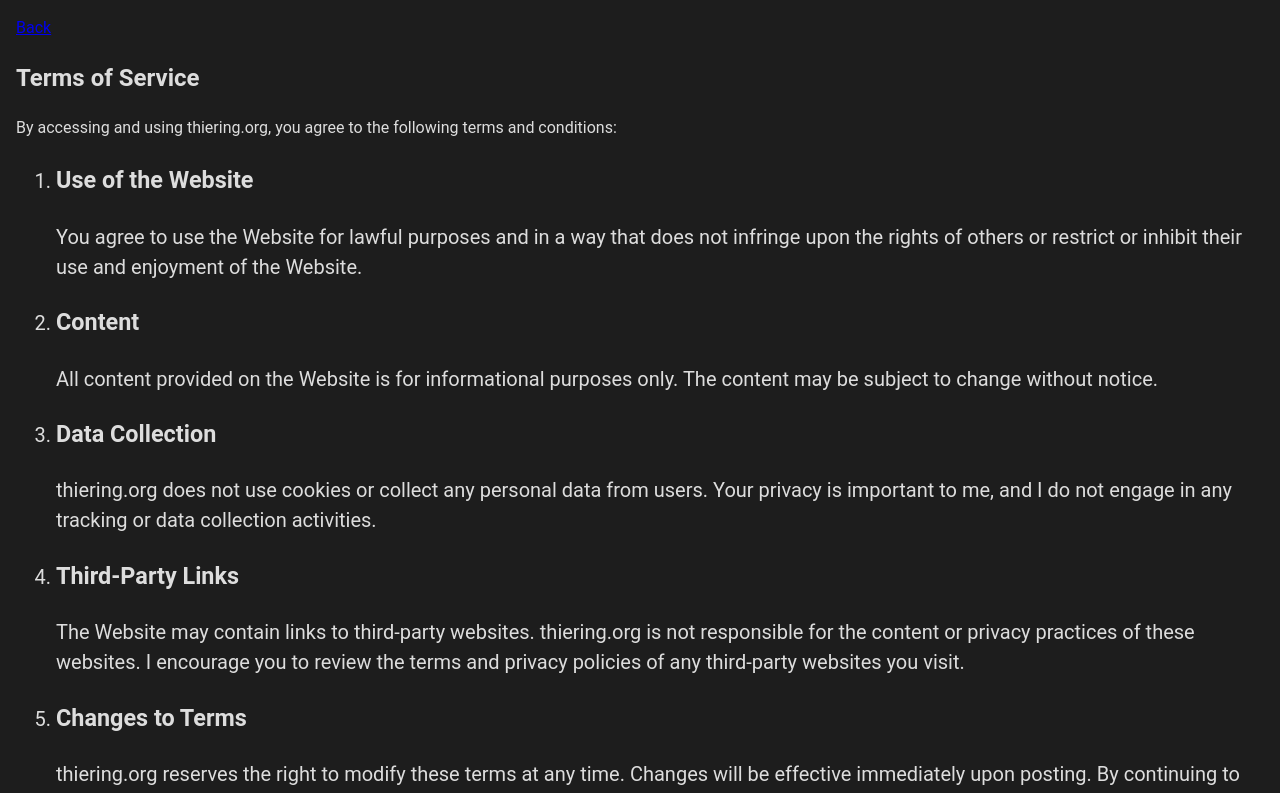
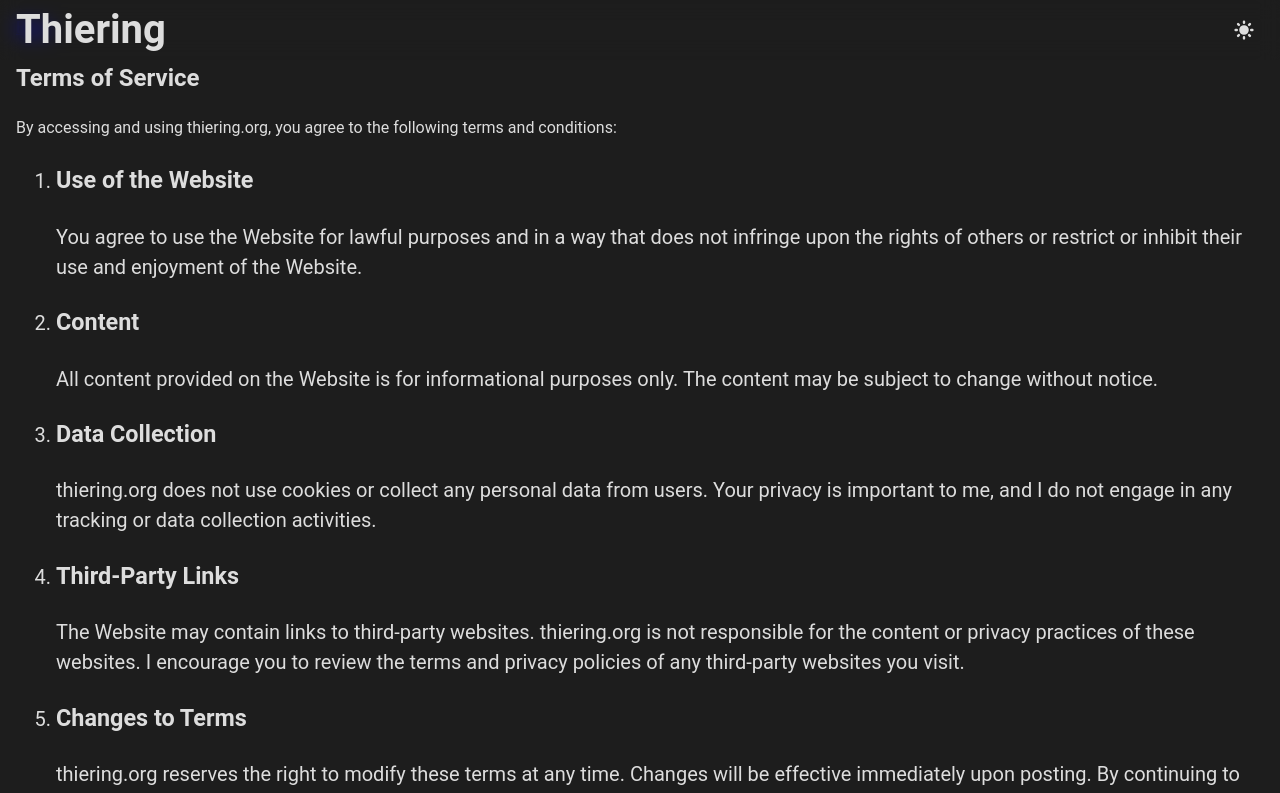
Before and after one commit to Noah4ever/noah4ever.github.io, a React (Vite) app: page /#/tos in a window 1280 px wide. Shown: the top 793 px of the page. Built offline with nearby package versions, Linux system fonts and the light colour scheme.

Commit message:
feature: add imprint and header to pages

```diff
--- a/src/components/Header.tsx
+++ b/src/components/Header.tsx
@@ -7,6 +7,7 @@
   HiSun as Sun,
   HiOutlineMoon as Moon,
 } from "react-icons/hi";
+import { Link } from "react-router-dom";
 
 export default function Header() {
   const persistance = new LocalStorageController();
@@ -17,6 +18,19 @@
 
   const [isScrollingUp, setIsScrollingUp] = useState<boolean>(false);
   const [lastScrollTop, setLastScrollTop] = useState<number>(0);
+
+  const [showLinks, setShowLinks] = useState<boolean>(false);
+
+  useEffect(() => {
+    console.log(location);
+    if (location.hash === "#/" || location.hash === "") {
+      console.log("show links");
+      setShowLinks(true);
+    } else {
+      console.log("hide links");
+      setShowLinks(false);
+    }
+  }, []);
 
   useEffect(() => {
     function handleScroll() {
@@ -100,7 +114,9 @@
     <header className="header-container" ref={headerRef}>
       <div className="header-logo-container">
         <div className="header-logo-name-container">
-          <h1 className="header-logo-name lastname">Thiering</h1>
+          <Link className="header-logo-name lastname" to={"/"}>
+            Thiering
+          </Link>
         </div>
       </div>
 
@@ -118,6 +134,8 @@
           )}
         </button>
         <ul className="header-links">
+          {showLinks ? (
+            <>
               <li>
                 <a href="#timeline" onClick={handleMenuClick}>
                   timeline
@@ -138,6 +156,11 @@
                   contact
                 </a>
               </li>
+            </>
+          ) : (
+            <></>
+          )}
+
           <li>
             <span
               onClick={handleLightMode}
--- a/src/pages/App.tsx
+++ b/src/pages/App.tsx
@@ -1,5 +1,4 @@
 import "@styles/app.scss";
-import Header from "../components/Header";
 import Welcome from "@/components/Welcome";
 import Content from "@/components/Content";
 import Footer from "@/components/Footer";
@@ -7,10 +6,6 @@
 export default function App() {
   return (
     <div className="app-container">
-      <a href="#main" className="skip-link">
-        Skip to main content
-      </a>
-      <Header />
       <Welcome />
       <Content />
       <Footer />
--- /dev/null
+++ b/src/pages/Imprint.tsx
@@ -0,0 +1,45 @@
+import React from "react";
+import "@styles/imprint.scss";
+
+export default function Imprint() {
+  React.useEffect(() => {
+    window.scrollTo(0, 0);
+  }, []);
+  return (
+    <div className="imprint-container">
+      <a href="/">Back</a>
+      <h2>Imprint</h2>
+
+      <p>
+        Person responsible for content according to § 55 Abs. 2 RStV (German
+        Interstate Broadcasting Agreement):
+      </p>
+      <p>Noah Thiering</p>
+      <p>Hauptstrasse 64, 28857, Syke</p>
+
+      <h3>Contact:</h3>
+      <p>Email: noah.thiering@web.de</p>
+
+      <h3>Disclaimer:</h3>
+      <p>
+        <h4>Liability for Content</h4>
+        The content of our pages was created with great care. However, we cannot
+        assume any liability for the accuracy, completeness, and timeliness of
+        the content.
+      </p>
+      <p>
+        <h4>Liability for Links</h4>
+        Our site contains links to external websites over which we have no
+        control. Therefore, we cannot accept any responsibility for their
+        content.
+      </p>
+      <p>
+        <h4>Copyright</h4>
+        The content and works on these pages created by the site operators are
+        subject to German copyright law. The reproduction, editing,
+        distribution, and any kind of use outside the limits of copyright law
+        require the written consent of the respective author or creator.
+      </p>
+    </div>
+  );
+}
--- a/src/pages/MainLayout.tsx
+++ b/src/pages/MainLayout.tsx
@@ -1,3 +1,4 @@
+import Header from "@/components/Header";
 import { LocalStorageController } from "@/utils/PersistanceController";
 import React, { useEffect } from "react";
 import { Outlet } from "react-router-dom";
@@ -25,10 +26,16 @@
     }
   }, []);
   return (
-    <main>
-      {/* Render the child routes */}
-      <Outlet />
-    </main>
+    <>
+      <a href="#main" className="skip-link">
+        Skip to main content
+      </a>
+      <Header />
+      <main>
+        {/* Render the child routes */}
+        <Outlet />
+      </main>
+    </>
   );
 }
 
--- a/src/styles/header.scss
+++ b/src/styles/header.scss
@@ -21,7 +21,7 @@
         font-weight: 600;
         margin-block: 0;
         color: var(--text-color);
-        cursor: pointer;
+        text-decoration: none;
       }
       .header-logo-name.lastname {
         font-size: 2.5rem;
--- /dev/null
+++ b/src/styles/imprint.scss
@@ -0,0 +1,3 @@
+.imprint-container {
+  margin: 1rem;
+}
```
Also changed, not shown: src/main.tsx (+8 -2 lines). Lines whose indentation alone changed are shown as unchanged.
